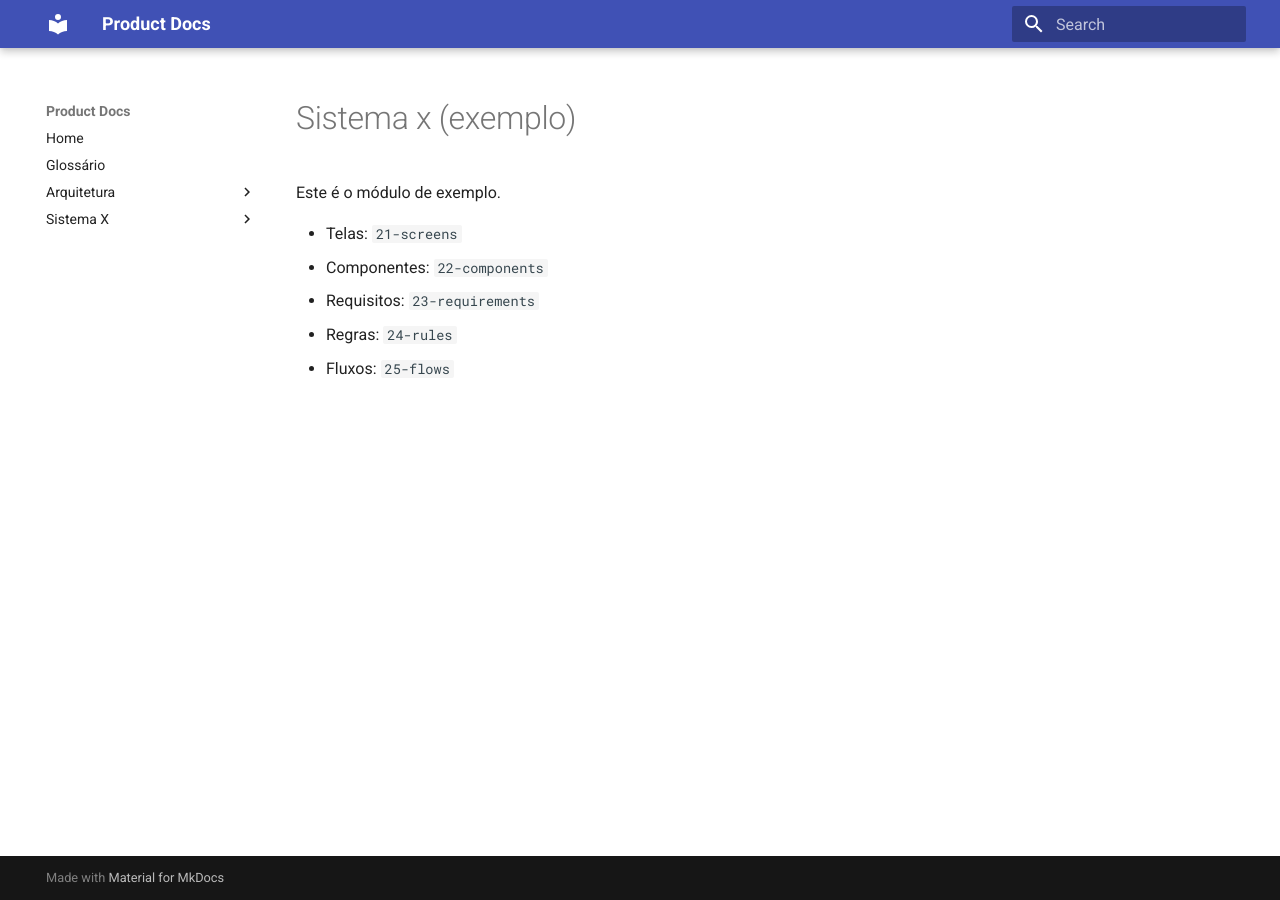
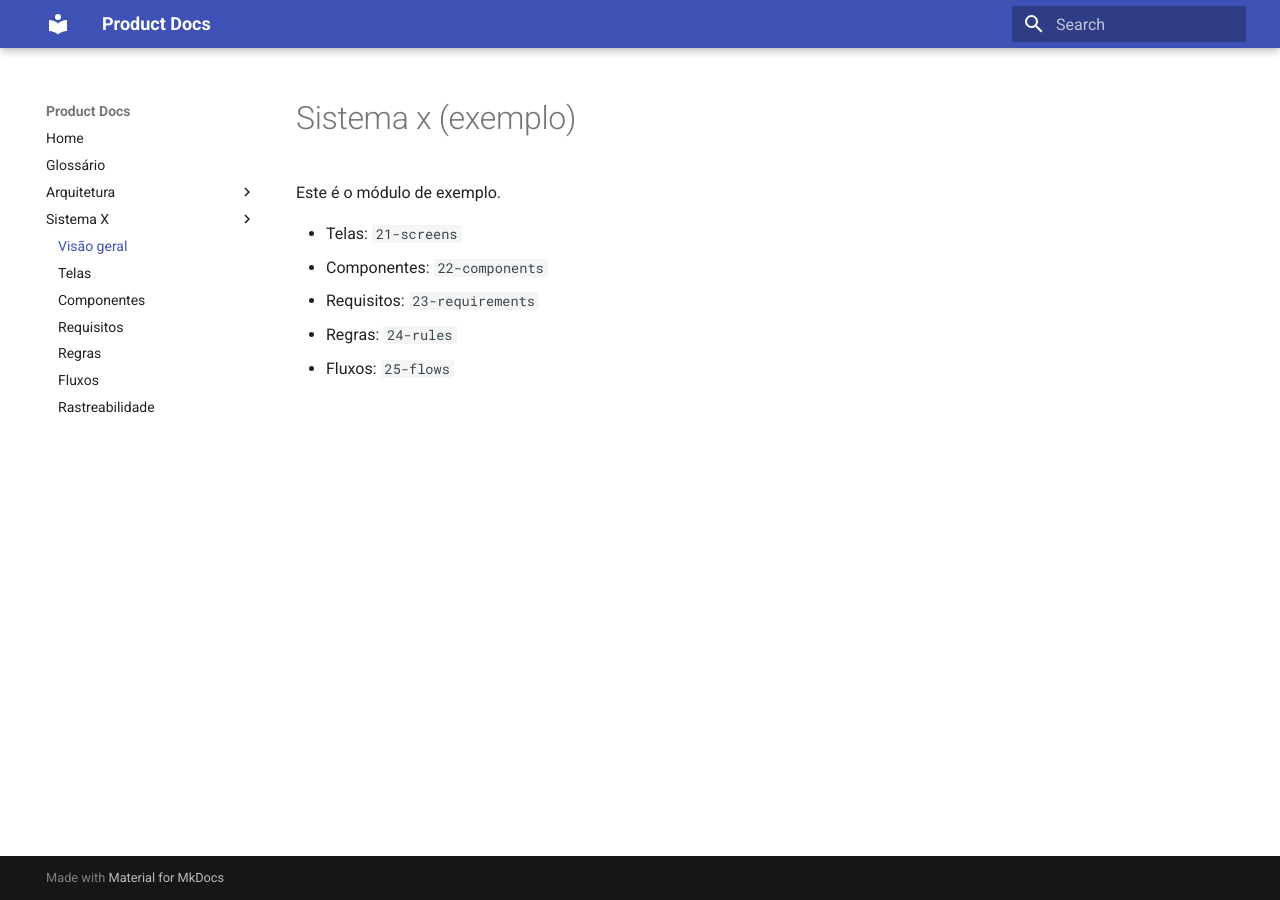
Before and after one commit to rafaela-anjosbarbosa/product-docs, an MkDocs documentation site: the page built from docs/20-systems/sgn/index.md, in a window 1280 px wide. Built offline with MkDocs 1.6.1 and Material for MkDocs 9.7.7, drawn with Linux system fonts in a browser that asks for light colours; some of the changed lines change nothing that is shown.

Commit message:
Update mkdocs.yml

```diff
--- a/mkdocs.yml
+++ b/mkdocs.yml
@@ -9,10 +9,10 @@
       - Visão geral: 10-architecture/overview.md
       - ADRs: 10-architecture/adr/ADR-0001-docs-as-code.md
   - Sistema X:
-      - Visão geral: 20-systems/sistemax/index.md
-      - Telas: 20-systems/sistemax/21-screens/index.md
-      - Componentes: 20-systems/sistemax/22-components/index.md
-      - Requisitos: 20-systems/sistemax/23-requirements/index.md
-      - Regras: 20-systems/sistemax/24-rules/index.md
-      - Fluxos: 20-systems/sistemax/25-flows/index.md
-      - Rastreabilidade: 20-systems/sistemax/27-traceability/matrix.md
+      - Visão geral: 20-systems/sgn/index.md
+      - Telas: 20-systems/sgn/21-screens/index.md
+      - Componentes: 20-systems/sgn/22-components/index.md
+      - Requisitos: 20-systems/sgn/23-requirements/index.md
+      - Regras: 20-systems/sgn/24-rules/index.md
+      - Fluxos: 20-systems/sgn/25-flows/index.md
+      - Rastreabilidade: 20-systems/sgn/27-traceability/matrix.md
```
